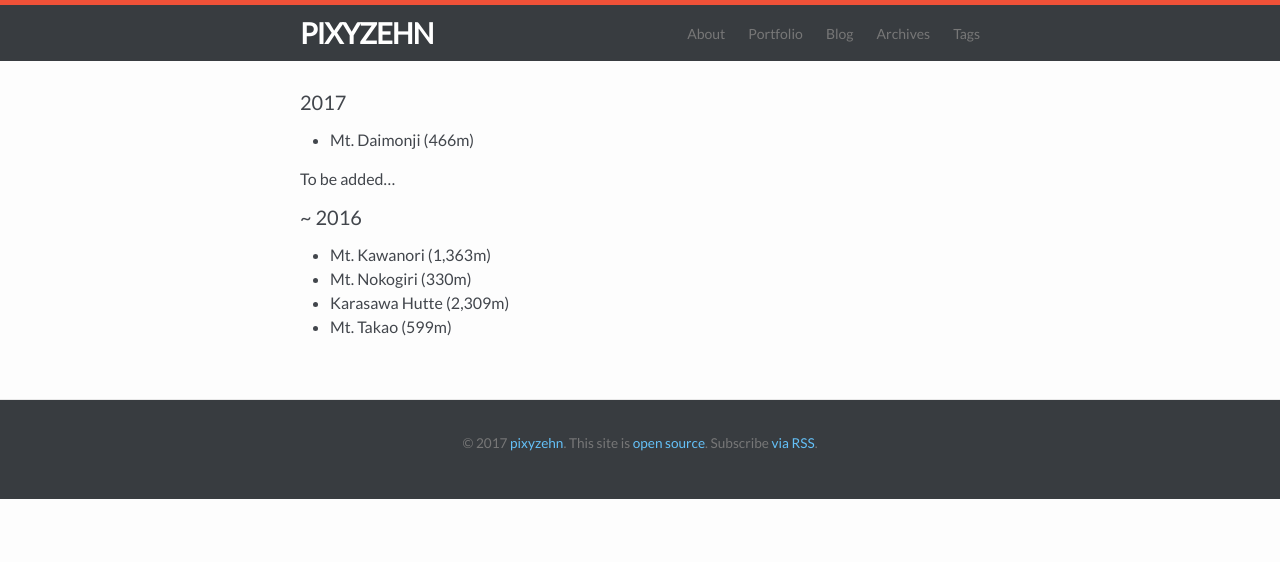
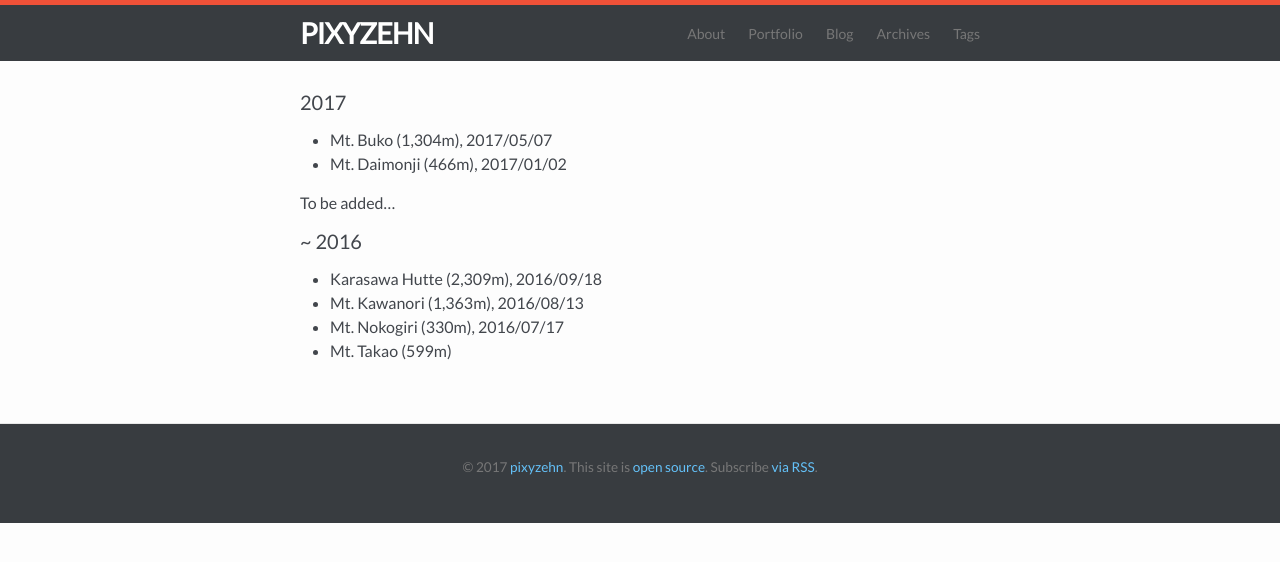
Before and after one commit to pixyzehn/pixyzehn.com, a Jekyll site: the page built from pages/mountain.md, in a window 1280 px wide. Shown: the top 562 px of the page. Built offline with Jekyll 4.4.1, drawn with Linux system fonts in a browser that asks for light colours.

Commit message:
Update my info

```diff
--- a/pages/mountain.md
+++ b/pages/mountain.md
@@ -6,13 +6,14 @@ permalink: /mountain/
 
 <h4>2017</h4>
 
-- Mt. Daimonji (466m)
+- Mt. Buko (1,304m), 2017/05/07
+- Mt. Daimonji (466m), 2017/01/02
 
 To be added...
 
 <h4>~ 2016</h4>
 
-- Mt. Kawanori (1,363m)
-- Mt. Nokogiri (330m)
-- Karasawa Hutte (2,309m)
+- Karasawa Hutte (2,309m), 2016/09/18
+- Mt. Kawanori (1,363m), 2016/08/13
+- Mt. Nokogiri (330m), 2016/07/17
 - Mt. Takao (599m)
```
Also changed, not shown: about.md (+2 -2 lines).
